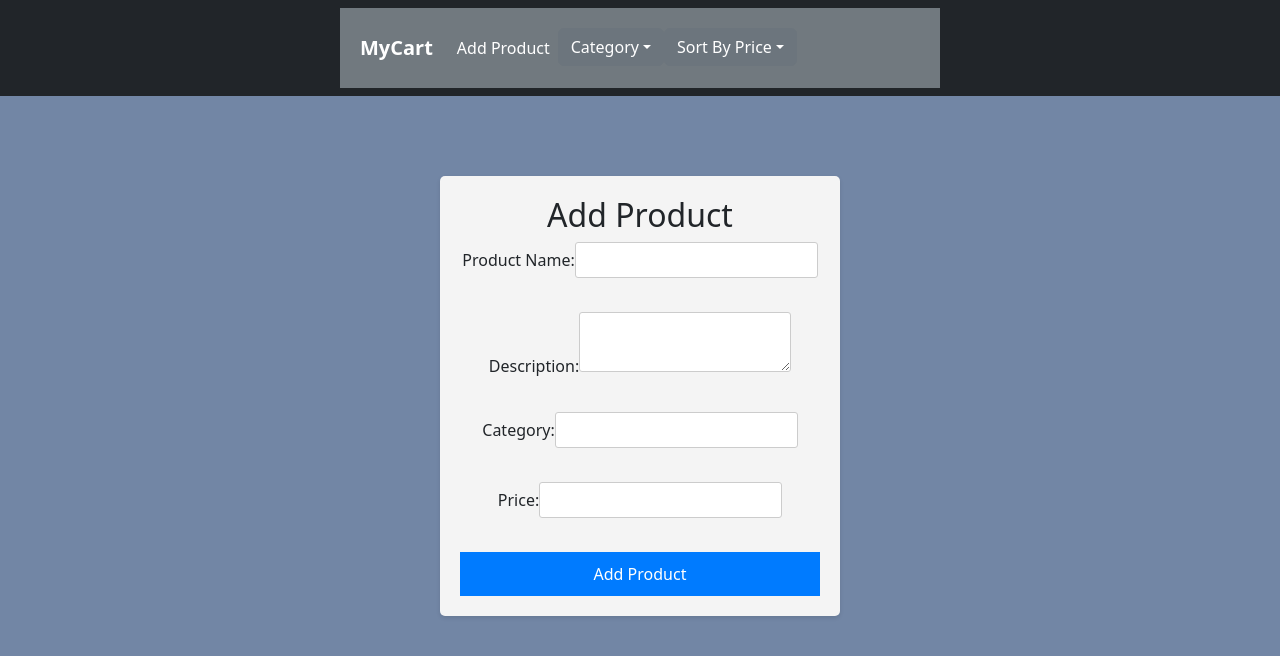
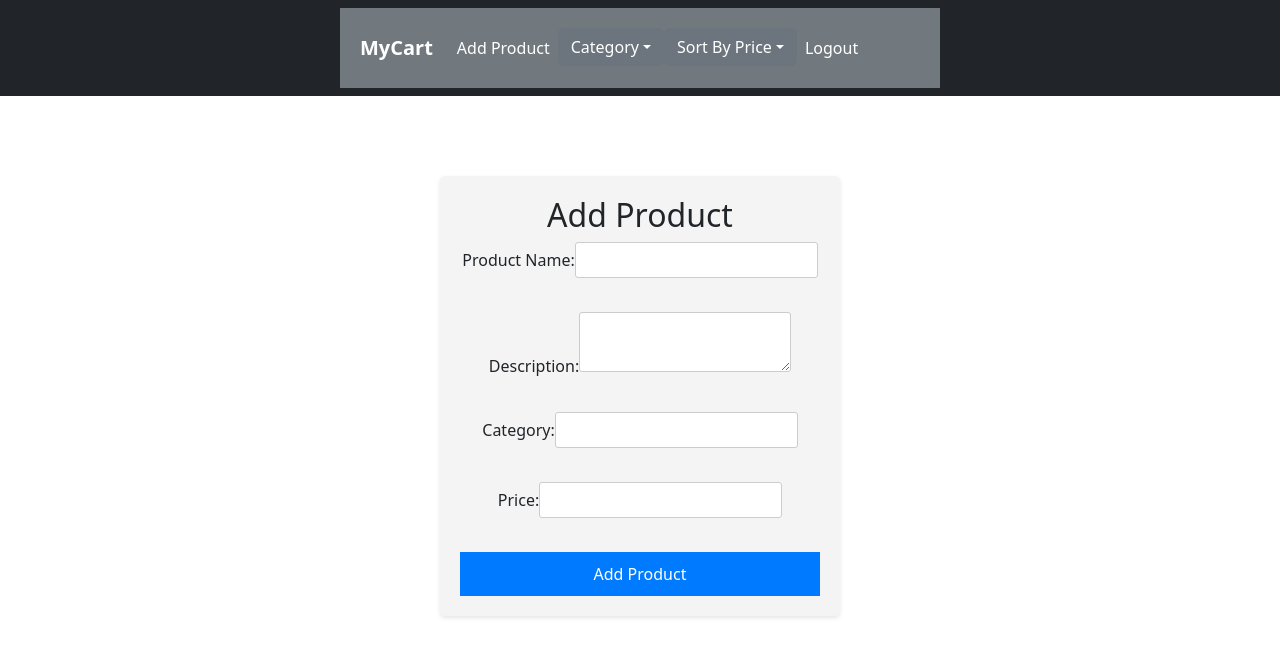
Before and after one commit to mohammadparvez921/E-commerce-frontend, a React (Create React App) app in the folder myfrontend/: page /addproduct/1 in a window 1280 px wide. Shown: the top 656 px of the page. Built offline with nearby package versions, Linux system fonts and the light colour scheme.

Commit message:
final commit

```diff
--- a/myfrontend/src/pages/AddProduct/AddProuctForm.js
+++ b/myfrontend/src/pages/AddProduct/AddProuctForm.js
@@ -100,6 +100,12 @@
               </Dropdown.Menu>
             </Dropdown>
           </li>
+
+          <li className="nav-item">
+                  <Link to="/" className="nav-link">
+                    Logout
+                  </Link>
+                </li>
         </ul>
       </div>
     </div>
--- a/myfrontend/src/pages/Catgeory/Category.js
+++ b/myfrontend/src/pages/Catgeory/Category.js
@@ -134,6 +134,12 @@
                     </Dropdown.Menu>
                   </Dropdown>
                 </li>
+
+                <li className="nav-item">
+                  <Link to="/" className="nav-link">
+                    Logout
+                  </Link>
+                </li>
               </ul>
             </div>
           </div>
--- a/myfrontend/src/pages/DashBoard/DashBoard.js
+++ b/myfrontend/src/pages/DashBoard/DashBoard.js
@@ -113,6 +113,12 @@
                     </Dropdown.Menu>
                   </Dropdown>
                 </li>
+
+                <li className="nav-item">
+                  <Link to="/" className="nav-link">
+                    Logout
+                  </Link>
+                </li>
               </ul>
             </div>
           </div>
--- a/myfrontend/src/pages/EditPage/EditPage.css
+++ b/myfrontend/src/pages/EditPage/EditPage.css
@@ -1,4 +1,4 @@
-.edit-product-form {
+.edit-form {
     max-width: 400px;
     margin: 0 auto;
     padding: 20px;
--- a/myfrontend/src/pages/EditPage/EditPage.js
+++ b/myfrontend/src/pages/EditPage/EditPage.js
@@ -43,11 +43,12 @@
       setError('Failed to update product information');
     }
 
+    // navigate(`/Dashboard/${emailid}`)
 
   };
 
   return (
-    <div>
+    <div className='edit-form'>
       <h2>Edit Product</h2>
       <p>Product Name: {productName}</p>
       {error && <div>{error}</div>}
--- a/myfrontend/src/pages/SignupPage/SignupPage.js
+++ b/myfrontend/src/pages/SignupPage/SignupPage.js
@@ -40,6 +40,7 @@
       setError('');
       setPassword('');
       setUsername('');
+      navigate('/');
   }
 
 
--- a/myfrontend/src/pages/SortedProducts/SortedProducts.css
+++ b/myfrontend/src/pages/SortedProducts/SortedProducts.css
@@ -1,6 +1,3 @@
-body{
-  background-color: #7286a5;
-}
 
 
 
--- a/myfrontend/src/pages/SortedProducts/SortedProducts.js
+++ b/myfrontend/src/pages/SortedProducts/SortedProducts.js
@@ -140,6 +140,11 @@
               </Dropdown.Menu>
             </Dropdown>
           </li>
+          <li className="nav-item">
+                  <Link to="/" className="nav-link">
+                    LogOut
+                  </Link>
+                </li>
         </ul>
       </div>
     </div>
```
